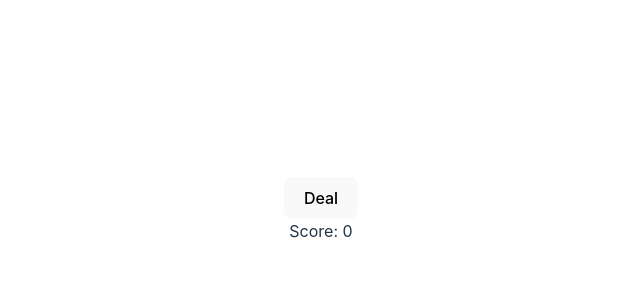
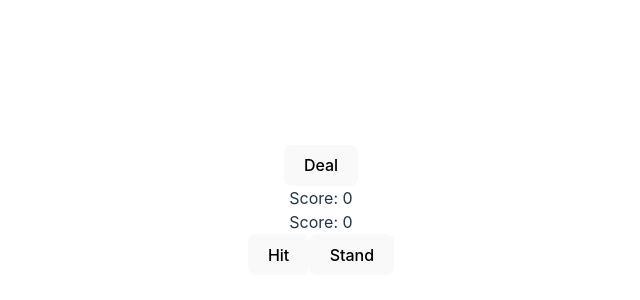
Before and after one commit to Brendan-Leighton/BlackJack, a React (Vite) app: page / in a window 1280 px wide. Shown: the part 190-490 px from the top of the page, without its empty margins (319-959 px from the left). Built offline with nearby package versions, Linux system fonts and the light colour scheme.

Commit message:
Added Hit & Stand buttons some basic dealer logic. UI updates with some game-over conditions.

```diff
--- a/src/Game/Game.jsx
+++ b/src/Game/Game.jsx
@@ -1,25 +1,154 @@
-import React, { useState } from 'react'
-
+import React, { useEffect, useState } from 'react'
+import styles from './Game.module.css'
 import { Deck, Hand } from './Objects'
 
 export default function Game() {
 
 	const [deck, _setDeck] = useState(new Deck)
 	const [hand, setHand] = useState(new Hand)
+	const [dealer, setDealer] = useState(new Hand)
+	const [isBust, setIsBust] = useState(false)
+	const [isBustDealer, setIsBustDealer] = useState(false)
+	const [isBlackJack, setIsBlackJack] = useState(false)
+	const [isBlackJackDealer, setIsBlackJackDealer] = useState(false)
+	const [isPlayersTurn, setIsPlayersTurn] = useState(true)
+	const [isGameOver, setIsGameOver] = useState(false)
+	const [isWinnerPlayer, setIsWinnerPlayer] = useState(false)
+	const [isDealerStand, setIsDealerStand] = useState(false)
+	const [isDealerHit, setIsDealerHit] = useState(false)
 
+	useEffect(() => {
+		if (hand.score[0] > 21) {
+			setIsBust(true)
+			setIsGameOver(true)
+		}
+		else setIsBust(false)
+
+		if (hand.score[0] === 21) {
+			setIsBlackJack(true)
+			setIsGameOver(true)
+			setIsWinnerPlayer(true)
+		}
+		else setIsBlackJack(false)
+	}, [hand])
+
+	useEffect(() => {
+		if (dealer.score[0] > 21) setIsBustDealer(true)
+		else setIsBust(false)
+
+		if (dealer.score[0] === 21) setIsBlackJackDealer(true)
+		else setIsBlackJack(false)
+	}, [dealer])
+
+	useEffect(() => {
+		if (isPlayersTurn) return
+		console.log('\nDealers Turn');
+
+		if (dealer.score[0] > 21) {
+			console.log(`\tDealer Bust on ${dealer.score[0]}`);
+			setIsBustDealer(true)
+			setIsGameOver(true)
+			setIsWinnerPlayer(true)
+			return
+		}
+		if (dealer.score[0] === 21 || dealer.score[1] === 21) {
+			setIsBlackJackDealer(true)
+			setIsGameOver(true)
+			setIsWinnerPlayer(false)
+			console.log(`\tDealer BlackJack`);
+			return
+		}
+		if (dealer.score[0] >= 17) {
+			setIsGameOver(true)
+			console.log(`\tDealer stops at ${dealer.score[0]}`);
+			if ((hand.score[0] > dealer.score[0]) || (hand.score[1] > dealer.score[0])) {
+				const bestHand = Math.max(hand.score[0], hand.score[1])
+				setIsWinnerPlayer(true)
+				console.log(`Player wins with ${bestHand}`);
+			}
+			else {
+				setIsWinnerPlayer(false)
+				console.log(`Dealer Wins`);
+			}
+			return
+		}
+
+		console.log(`\tDealer Hits`);
+		setDealer(new Hand([...dealer.cards, ...deck.draw(1)]))
+
+	}, [isPlayersTurn])
 
 	function handleClick_deal() {
 		setHand(new Hand(deck.draw(2)))
+		setDealer(new Hand(deck.draw(2)))
+	}
+
+	function handleClick_hit() {
+		setHand(new Hand([...hand.cards, ...deck.draw(1)]))
+	}
+
+	function handleClick_stand() {
+		setIsPlayersTurn(false)
 	}
 
 	return (
 		<>
+			{isGameOver && <p>GAME OVER!</p>}
+			{isBlackJackDealer && <p>Dealer has Black Jack!</p>}
+			{isGameOver && (isWinnerPlayer ? <p>Player Wins</p> : <p>Dealer Wins</p>)}
+			{/* MAIN CONTROLS */}
 			<button onClick={handleClick_deal}>Deal</button>
 
-			{/* HAND */}
+			{/* DEALERS HAND */}
+			<div className='dealers_hand'>
+
+				{/* SCORE */}
+				<div className='hand_score'>
+					{
+						isBustDealer ?
+							<div className="score_bust">
+								BUST: <span className={styles.color_red}>{dealer.score[0]}</span>
+							</div>
+							: isBlackJackDealer ?
+								<div className="score_blackjack">
+									Black Jack!: <span className={styles.color_green}>{dealer.score[0]}</span>
+								</div>
+								:
+								<div className="score">
+									Score: {dealer.score[0]} {(dealer.score[0] !== dealer.score[1] && dealer.score[1] < 22) && ` / ${dealer.score[1]}`}
+								</div>
+					}
+				</div>
+
+				{/* CARDS */}
+				{
+					dealer.cards.map((card, index) => {
+						return (
+							<span key={index}> {card.rank}{card.suit} </span>
+						)
+					})
+				}
+			</div>
+
+			{/* PLAYERS HAND */}
 			<div className='players_hand'>
+
+				{/* SCORE */}
 				<div className='hand_score'>
-					Score: {hand.score[0]} {hand.score[0] !== hand.score[1] && ` / ${hand.score[1]}`}
+					{
+						isBust ?
+							<div className="score_bust">
+								BUST: <span className={styles.color_red}>{hand.score[0]}</span>
+							</div>
+							: isBlackJack ?
+								<div className="score_blackjack">
+									Black Jack!: <span className={styles.color_green}>{hand.score[0]}</span>
+								</div>
+								:
+								<div className="score">
+									Score: {hand.score[0]} {(hand.score[0] !== hand.score[1] && hand.score[1] < 22) && ` / ${hand.score[1]}`}
+								</div>
+					}
 				</div>
 
 				{/* CARDS */}
@@ -31,6 +160,10 @@ export default function Game() {
 					})
 				}
 			</div>
+
+			{/* HAND CONTROLS */}
+			<button onClick={handleClick_hit} disabled={isBust || !isPlayersTurn}>Hit</button>
+			<button onClick={handleClick_stand} disabled={isBust || !isPlayersTurn}>Stand</button>
 		</>
 	)
 
--- /dev/null
+++ b/src/Game/Game.module.css
@@ -0,0 +1,7 @@
+.color_red {
+	color: red;
+}
+
+.color_green {
+	color: green;
+}
--- a/src/Game/Objects/Deck.js
+++ b/src/Game/Objects/Deck.js
@@ -37,8 +37,14 @@ export class Deck {
 		return deck
 	}
 
+	/**
+	 *
+	 * @param {number} amountToDraw - Amount of cards to draw
+	 * @returns @type {Card} - Some number of Card objects
+	 */
 	draw(amountToDraw) {
 		if (this.deck.length < amountToDraw) console.error('empty deck, cant draw another card')
+		/** @type {Card[]} */
 		const cards = []
 
 		for (let i = 0; i < amountToDraw; i++) {
```
